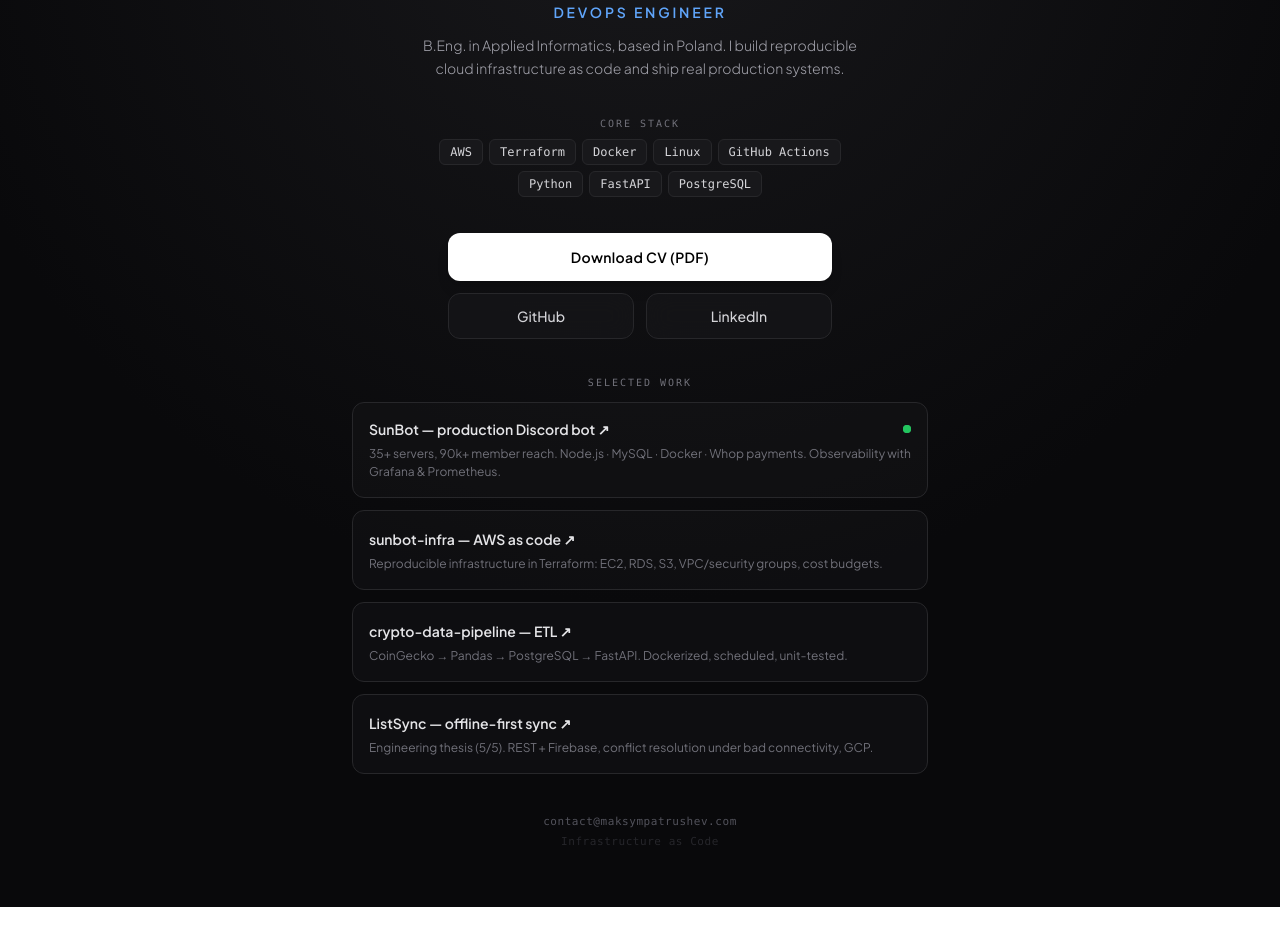
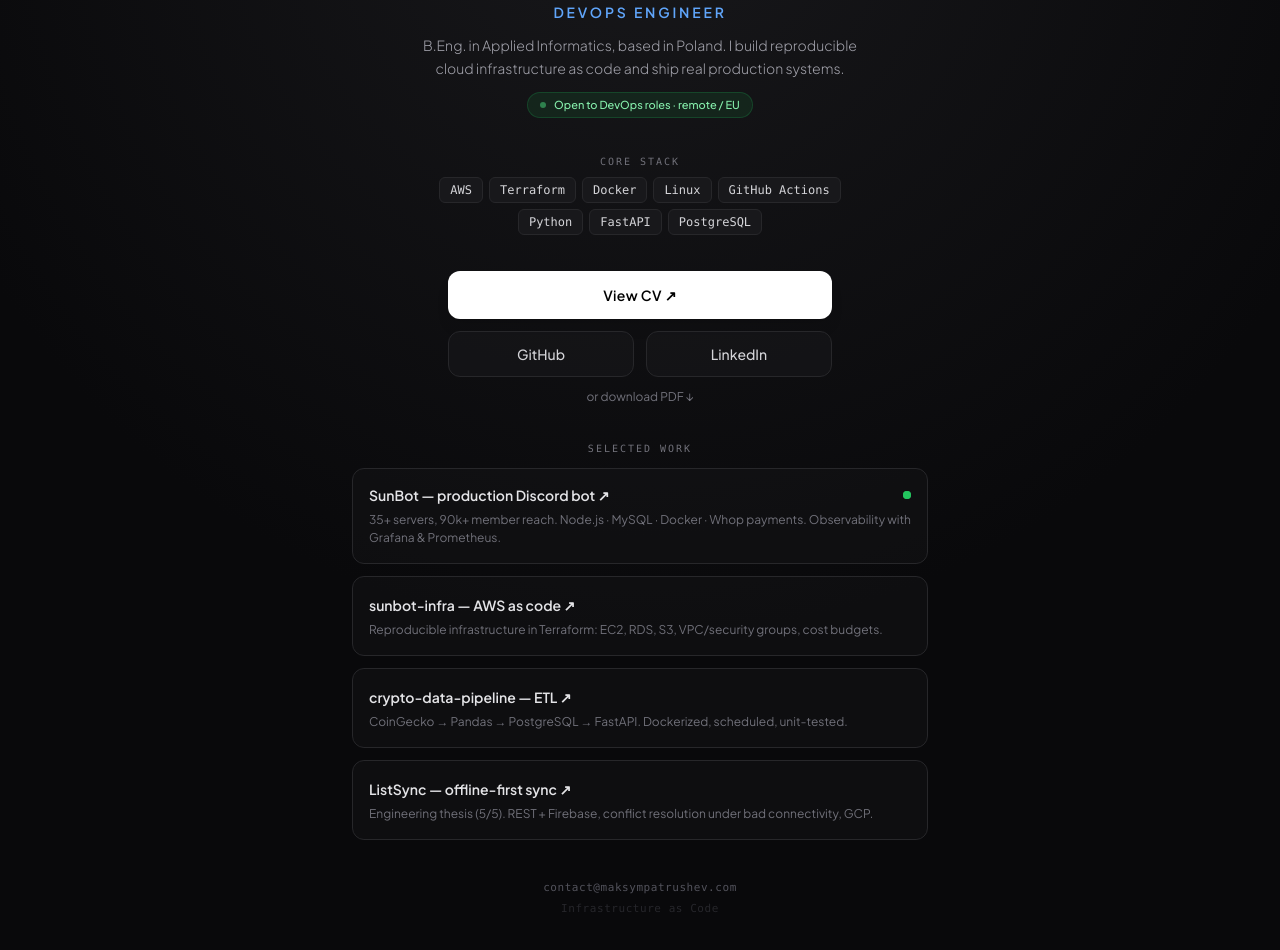
Before and after one commit to midit/me.github.io, a plain HTML site: page index.html in a window 1280 px wide. Shown: the part 126-1076 px from the top of the page. Before the commit the page ends 1033 px from the top, so only its background shows below. Drawn offline with nearby package versions, Linux system fonts and the light colour scheme.

Commit message:
Add OG share image, inline CV preview, click-to-copy email, open-to-work badge, load animation

```diff
--- a/index.html
+++ b/index.html
@@ -12,9 +12,11 @@
     <meta property="og:title" content="Maksym Patrushev — DevOps Engineer">
     <meta property="og:description" content="I build reproducible cloud infrastructure as code (AWS, Terraform, Docker) and ship real production systems.">
     <meta property="og:url" content="https://maksympatrushev.com/">
-    <meta name="twitter:card" content="summary">
+    <meta property="og:image" content="https://maksympatrushev.com/og.png">
+    <meta name="twitter:card" content="summary_large_image">
     <meta name="twitter:title" content="Maksym Patrushev — DevOps Engineer">
     <meta name="twitter:description" content="Cloud infrastructure as code · real production systems.">
+    <meta name="twitter:image" content="https://maksympatrushev.com/og.png">
     <script src="https://cdn.tailwindcss.com"></script>
     <link rel="preconnect" href="https://fonts.googleapis.com">
     <link rel="preconnect" href="https://fonts.gstatic.com" crossorigin>
@@ -27,6 +29,12 @@
         .handwritten { font-family: 'Caveat', cursive; }
         .card { transition: transform .2s ease, border-color .2s ease; }
         .card:hover { transform: translateY(-2px); border-color: #52525b; }
+        @keyframes fadeUp { from { opacity: 0; transform: translateY(10px); } to { opacity: 1; transform: none; } }
+        main > * { animation: fadeUp .5s ease both; }
+        main > *:nth-child(1) { animation-delay: 0s; }
+        main > *:nth-child(2) { animation-delay: .08s; }
+        main > *:nth-child(3) { animation-delay: .16s; }
+        main > *:nth-child(4) { animation-delay: .24s; }
     </style>
 </head>
 <body class="text-zinc-100 min-h-screen flex flex-col items-center px-4 py-14 selection:bg-white selection:text-black">
@@ -41,6 +49,10 @@
                 B.Eng. in Applied Informatics, based in Poland. I build reproducible cloud
                 infrastructure as code and ship real production systems.
             </p>
+            <div class="inline-flex items-center gap-2 px-3 py-1 rounded-full bg-green-500/10 border border-green-500/20 text-[11px] text-green-300 font-medium">
+                <span class="h-1.5 w-1.5 rounded-full bg-green-400 animate-pulse"></span>
+                Open to DevOps roles · remote / EU
+            </div>
         </header>
 
         <!-- Tech stack -->
@@ -60,9 +72,9 @@
 
         <!-- CTAs -->
         <section class="flex flex-col space-y-3 max-w-sm mx-auto w-full">
-            <a href="Maksym_Patrushev_DevOps.pdf" download
+            <a href="Maksym_Patrushev_DevOps.pdf" target="_blank" rel="noopener noreferrer"
                class="card block w-full py-3.5 px-6 rounded-xl bg-white text-black hover:bg-zinc-100 text-sm font-semibold tracking-wide shadow-lg text-center">
-                Download CV (PDF)
+                View CV ↗
             </a>
             <div class="grid grid-cols-2 gap-3">
                 <a href="https://github.com/midit" target="_blank" rel="noopener noreferrer"
@@ -74,6 +86,10 @@
                     LinkedIn
                 </a>
             </div>
+            <a href="Maksym_Patrushev_DevOps.pdf" download
+               class="text-center text-xs text-zinc-500 hover:text-zinc-300 transition">
+                or download PDF ↓
+            </a>
         </section>
 
         <!-- Selected work -->
@@ -126,9 +142,20 @@
 
     <!-- Footer -->
     <footer class="text-[11px] text-zinc-600 font-mono tracking-wider text-center space-y-1 pt-10">
-        <p>contact@maksympatrushev.com</p>
+        <button id="email" title="click to copy" class="hover:text-zinc-300 transition cursor-pointer">contact@maksympatrushev.com</button>
         <p class="opacity-40">Infrastructure as Code</p>
     </footer>
 
+    <script>
+        const e = document.getElementById('email');
+        e.addEventListener('click', () => {
+            navigator.clipboard.writeText('contact@maksympatrushev.com').then(() => {
+                const original = e.textContent;
+                e.textContent = 'copied ✓';
+                setTimeout(() => { e.textContent = original; }, 1200);
+            }).catch(() => {});
+        });
+    </script>
+
 </body>
 </html>
```
Also changed, not shown: og.png (added).
